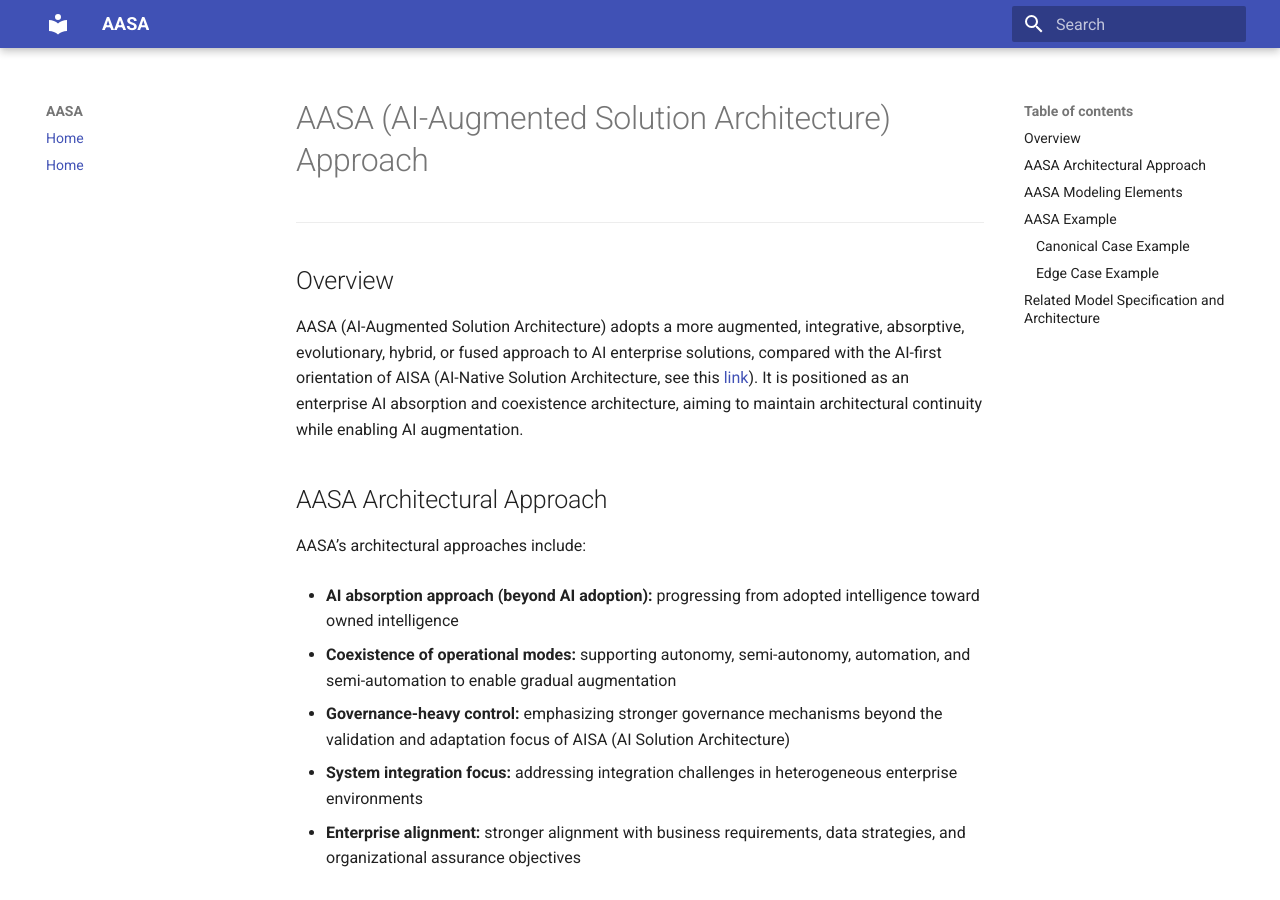
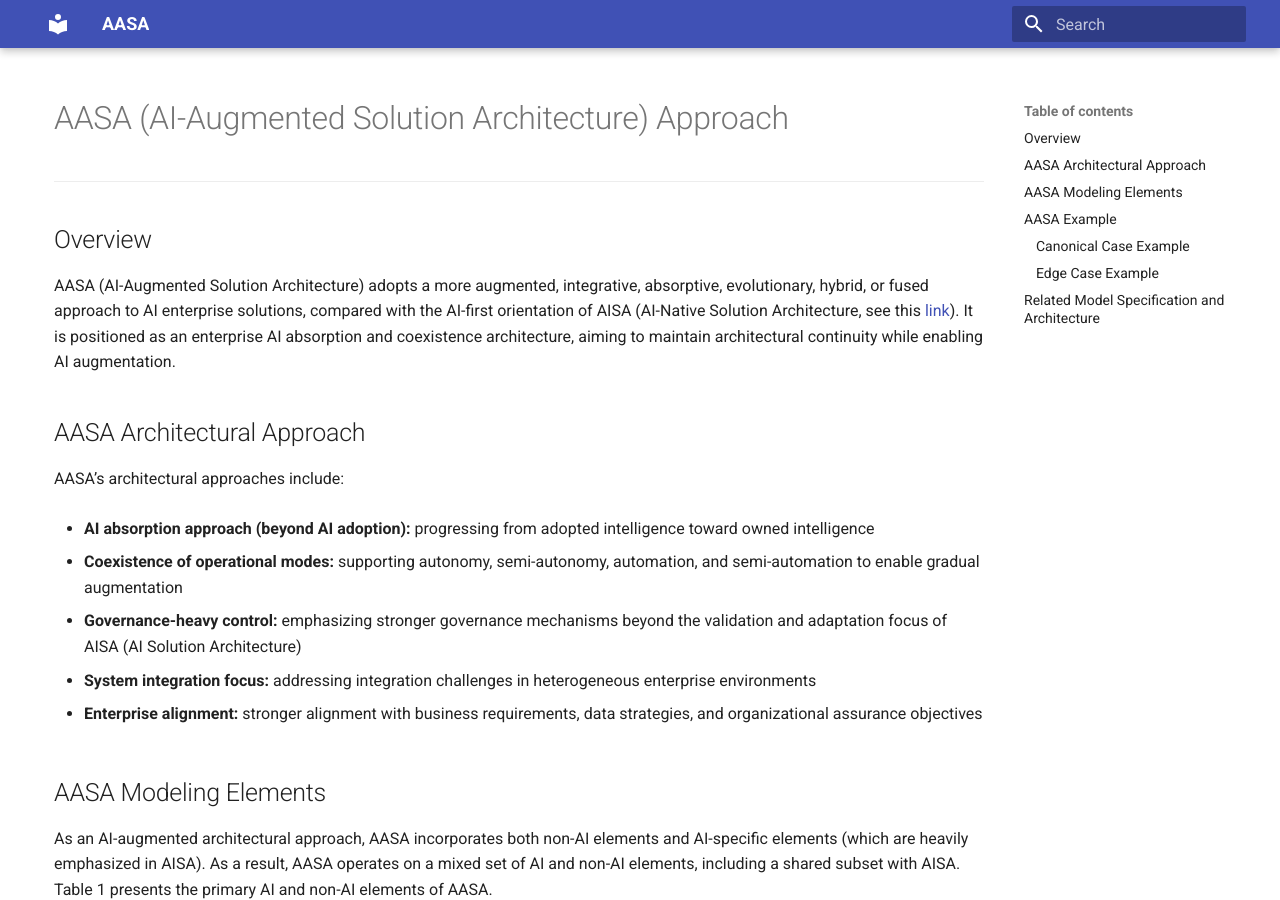
Before and after one commit to seniorgu/aasa, an MkDocs documentation site: the page built from docs/aasa-specification.md, in a window 1280 px wide and 900 px high. Built offline with MkDocs 1.6.1 and Material for MkDocs 9.7.7, drawn with Linux system fonts in a browser that asks for light colours.

Commit message:
Update mkdocs.yml

```diff
--- a/mkdocs.yml
+++ b/mkdocs.yml
@@ -6,3 +6,9 @@ nav:
 
 theme:
   name: material
+  features: []
+
+nav: []
+
+extra_css:
+  - extra.css
```
